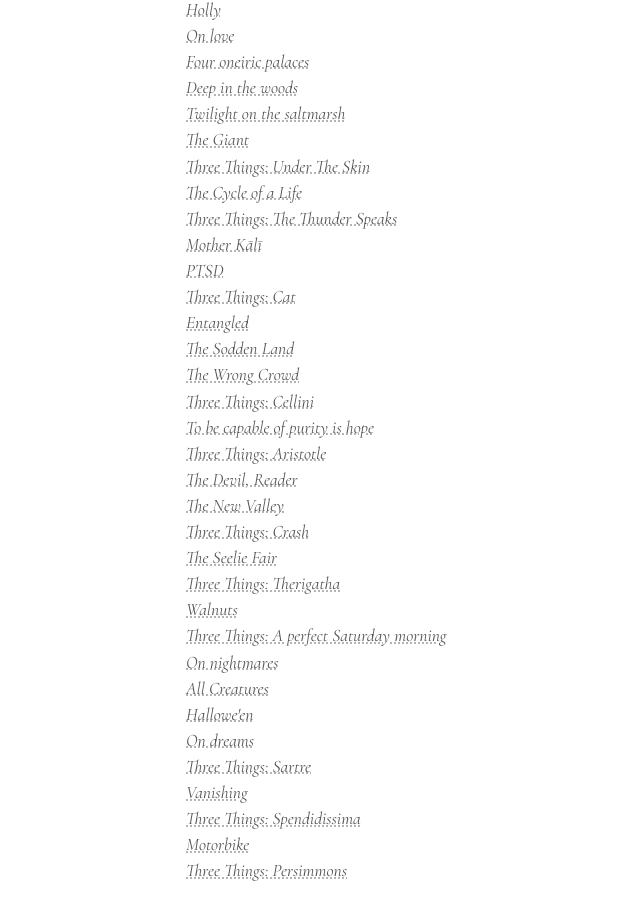
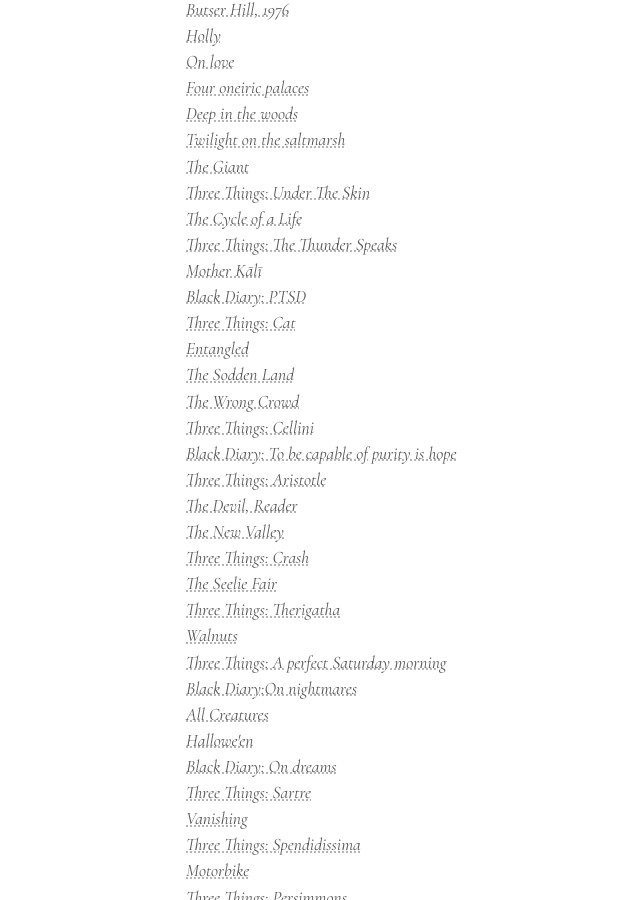
Before and after one commit to CollectionsOfThisKind/collectionsofthiskind.github.io, a Jekyll site: the page built from index.html, in a window 1280 px wide and 900 px high, scrolled down 1252 px. Shown: the whole window, without its empty margins (64-704 px from the left). Built offline with Jekyll 4.4.1, drawn with Linux system fonts in a browser that asks for light colours.

Commit message:
Add files via upload

```diff
--- a/index.html
+++ b/index.html
@@ -50,6 +50,7 @@
 
 
 <ul class="new">
+<li><a href="pages/diary/zen.html">Black Diary: Zen</a></li>
 <li><a href="pages/diary/three-unified.html">Three Things: All Sense Unified</a></li>
 <li><a href="pages/diary/three-harvest.html">Three Things: Harvest</a></li>
 <li><a href="pages/diary/library.html">The Wall of Books</a></li>
@@ -91,13 +92,13 @@
 <li><a href="pages/diary/cycle.html">The Cycle of a Life</a></li>
 <li><a href="pages/diary/three-thunder.html">Three Things: The Thunder Speaks</a></li>
 <li><a href="pages/diary/kali.html">Mother K&amacr;l&imacr;</a></li>
-<li><a href="pages/diary/ptsd.html">PTSD</a></li>
+<li><a href="pages/diary/ptsd.html">Black Diary: PTSD</a></li>
 <li><a href="pages/diary/three-cat.html">Three Things: Cat</a></li>
 <li><a href="pages/diary/entangled1.html">Entangled</a></li>
 <li><a href="pages/diary/draik.html">The Sodden Land</a></li>
 <li><a href="pages/diary/toomuch.html">The Wrong Crowd</a></li>
 <li><a href="pages/diary/three-cellini.html">Three Things: Cellini</a></li>
-<li><a href="pages/diary/purity.html">To be capable of purity is hope</a></li>
+<li><a href="pages/diary/purity.html">Black Diary: To be capable of purity is hope</a></li>
 <li><a href="pages/diary/three-aristotle.html">Three Things: Aristotle</a></li>
 <li><a href="pages/diary/thedevilreader.html">The Devil, Reader</a></li>
 <li><a href="pages/diary/thevalley.html">The New Valley</a></li>
@@ -106,10 +107,10 @@
 <li><a href="pages/diary/three-therigatha.html">Three Things: Therigatha</a></li>
 <li><a href="pages/diary/walnuts.html">Walnuts</a></li>
 <li><a href="pages/diary/three-oolong.html">Three Things: A perfect Saturday morning</a></li>
-<li><a href="pages/diary/nightmares.html">On nightmares</a></li>
+<li><a href="pages/diary/nightmares.html">Black Diary:On nightmares</a></li>
 <li><a href="pages/diary/creatures.html">All Creatures</a></li>
 <li><a href="pages/diary/halloween.html">Hallowe'en</a></li>
-<li><a href="pages/diary/dreams.html">On dreams</a></li>
+<li><a href="pages/diary/dreams.html">Black Diary: On dreams</a></li>
 <li><a href="pages/diary/three-sartre.html">Three Things: Sartre</a></li>
 <li><a href="pages/diary/vanishing.html">Vanishing</a></li>
 <li><a href="pages/diary/three-spendidissima.html">Three Things: Spendidissima</a></li>
```
